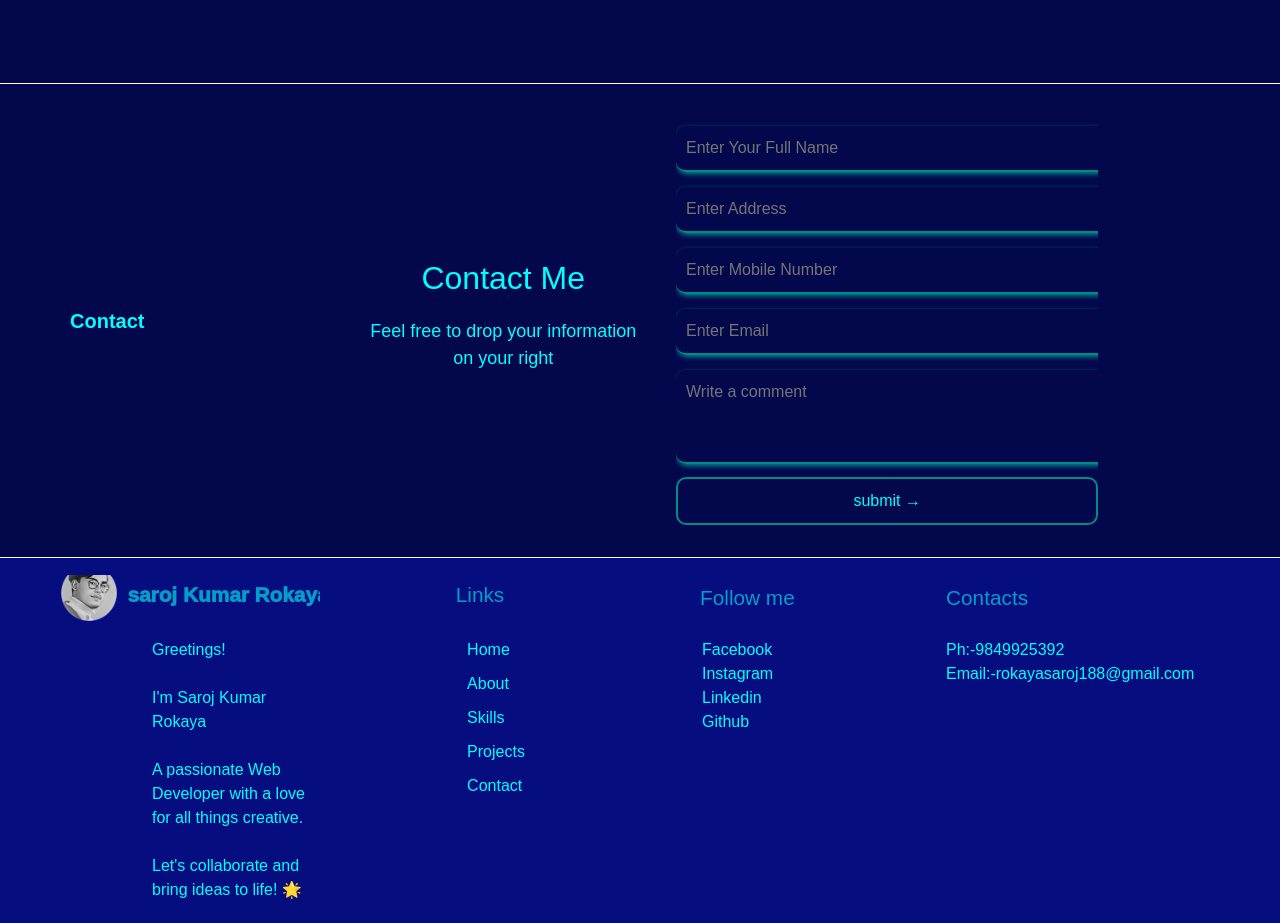
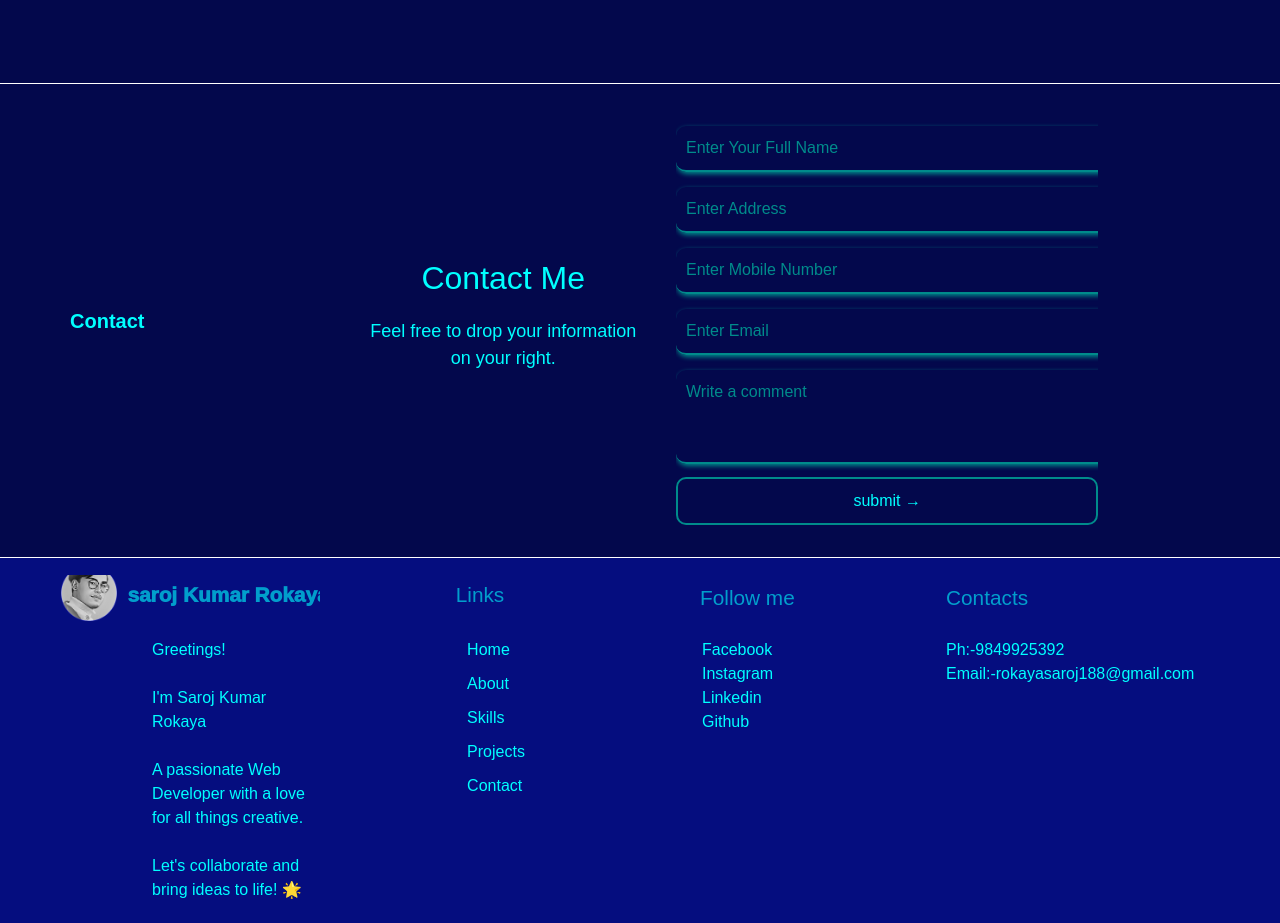
Before and after one commit to saroj-rokaya/practice, a React (Create React App) app: page / in a window 1280 px wide. Shown: the part 1120-2043 px from the top of the page. Built offline with nearby package versions, Linux system fonts and the light colour scheme.

Commit message:
small change

```diff
--- a/package.json
+++ b/package.json
@@ -3,6 +3,10 @@
   "version": "0.1.0",
   "private": true,
   "dependencies": {
+    "@material-ui/core": "^4.12.4",
+    "@material-ui/icons": "^4.11.3",
+    "@mui/icons-material": "^5.14.1",
+    "@mui/material": "^5.14.2",
     "@testing-library/jest-dom": "^5.16.5",
     "@testing-library/react": "^13.4.0",
     "@testing-library/user-event": "^13.5.0",
--- a/src/Components/footer/Footer.jsx
+++ b/src/Components/footer/Footer.jsx
@@ -83,6 +83,7 @@ export default function Footer() {
 
       </div>
 
+
       {/* copyright footer section */}
       <div className="copyright">
         &copy;Copyright 2023, All right reserved || Saroj Kumar Rokaya
--- a/src/Components/main/Contacts/ContactsSection.jsx
+++ b/src/Components/main/Contacts/ContactsSection.jsx
@@ -14,7 +14,7 @@ export default function Contacts() {
        <div className="contactsform-inner-left-container">
         <p className="contactme">Contact Me</p>
         <p className="contactme-description">
-          Feel free to drop your information on your right
+          Feel free to drop your information on your right.
         </p>
       </div>
 
--- a/src/Components/main/Contacts/contacts.css
+++ b/src/Components/main/Contacts/contacts.css
@@ -73,6 +73,12 @@
     outline: none;
     box-shadow: 1px 2px 5px darkcyan;
 }
+.boxes::placeholder{
+    color: darkcyan;
+}
+
+
+
 #txtbox{
     /* border-top: 2px solid darkcyan; */
     resize: none;
```
Also changed, not shown: 1 other file (tests, documents, lock files or other folders).
